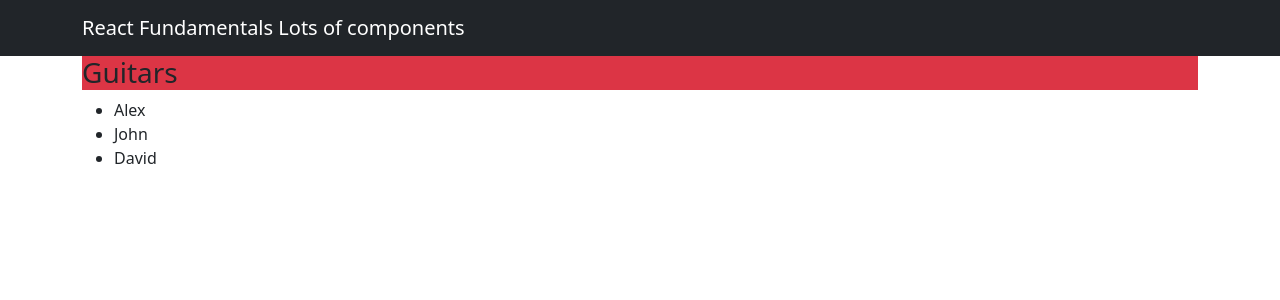
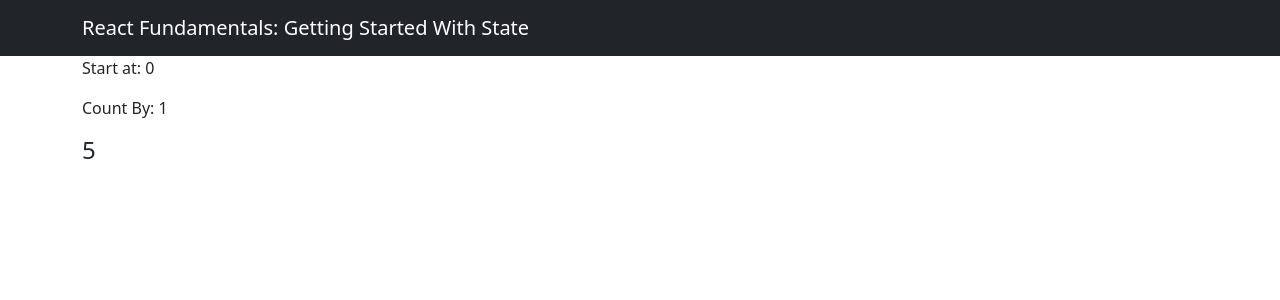
Before and after one commit to alekspanteli/Tutsplus-React-fundamentals, a React (Create React App) app in the folder my-app/: page / in a window 1280 px wide. Shown: the top 300 px of the page. Built offline with nearby package versions, Linux system fonts and the light colour scheme.

Commit message:
add counter

```diff
--- a/my-app/src/App.js
+++ b/my-app/src/App.js
@@ -1,5 +1,6 @@
 import Navbar from './Navbar';
 import List from './List'
+import Counter from './Counter'
 
 const App = () => {
 
@@ -8,13 +9,14 @@
 
   return (
     <>
-        <Navbar title="Lots of components" />
+        <Navbar title="Getting Started With State" />
         <div className="container">
-          <List
+          {/* <List
             title="Guitars"
             items={guitars}
             background='danger'
-          />
+          /> */}
+          <Counter />
         </div>
     </>
   );
--- /dev/null
+++ b/my-app/src/Counter.js
@@ -0,0 +1,23 @@
+import { useState } from 'react';
+
+const Counter = (props) => {
+
+  const [counter, setCounter] = useState(props.startAt);
+
+  setTimeout(() => setCounter(counter + props.countBy), 1000);
+
+  return (
+    <>
+      <p>Start at: {props.startAt}</p>
+      <p>Count By: {props.countBy}</p>
+      <h4>{counter}</h4>
+    </>
+  )
+}
+
+Counter.defaultProps = {
+  startAt: 0,
+  countBy: 1
+}
+
+export default Counter;
--- a/my-app/src/Navbar.js
+++ b/my-app/src/Navbar.js
@@ -3,7 +3,7 @@
     <nav className="navbar navbar-expand-lg bg-dark navbar-dark fixed-top">
       <div className="container">
         <a className="navbar-brand" href="#">
-          React Fundamentals {props.title}
+          React Fundamentals: {props.title}
         </a>
       </div>
     </nav>
```
